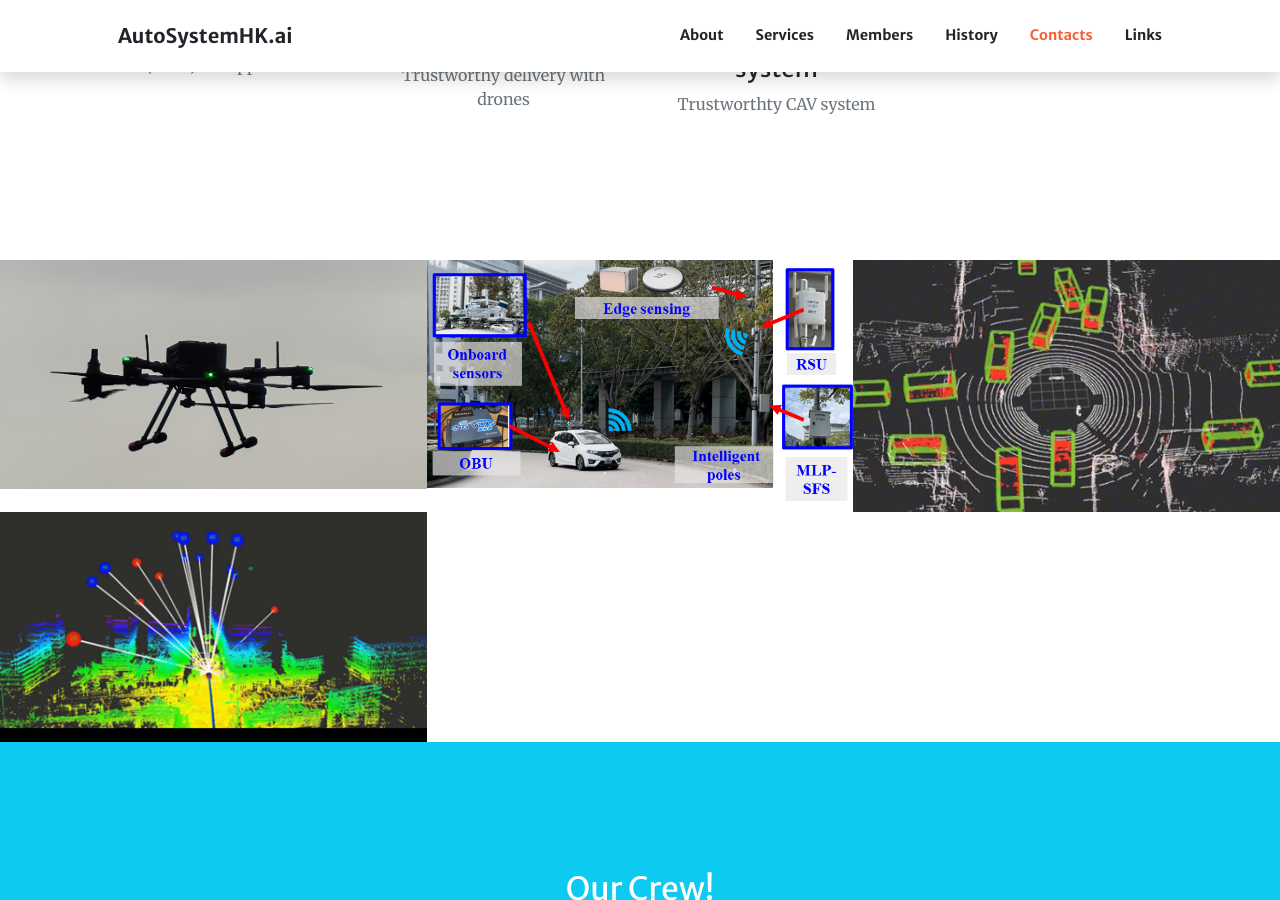
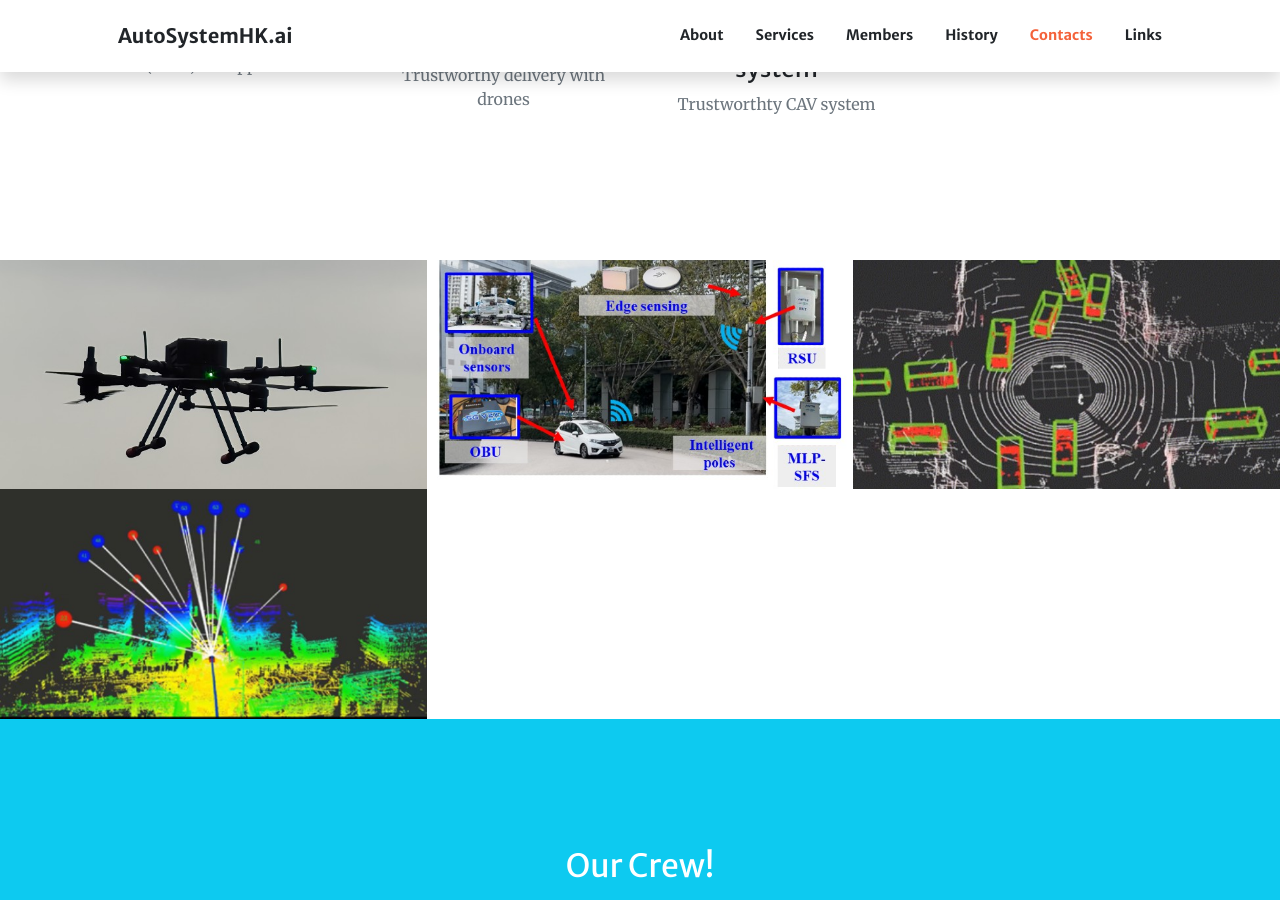
Before and after one commit to AutoSystemHK/AutoSystemHK.github.io, a Jekyll site: the page built from index.md, in a window 1280 px wide and 900 px high, scrolled down 1302 px. Built offline with Jekyll 4.4.1, drawn with Linux system fonts in a browser that asks for light colours; comment, search, counter and statistics services are not loaded.

Commit message:
revise image

```diff
--- a/index.md
+++ b/index.md
@@ -63,15 +63,15 @@ sections:
         # the images are located in:
         # img/portfolio/fullsize
         # img/portfolio/thumbnails
-        icon: vehicle_infrastructure_platform.png
+        icon: vehicle_infrastructure_platform.jpg
         url: '#'
       - title: AI Classification
         text: Trustworthy delivery with drones.
-        icon: vehicle_detection.png
+        icon: vehicle_detection.jpg
         url: '#'
       - title: High Accuacy Mapping
         text: High Accuacy Mapping.
-        icon: mapping.png
+        icon: mapping.jpg
         url: '#'
 
   # - type: aside.html
```
Also changed, not shown: assets/img/portfolio/fullsize/Delivery_UAV.jpg, assets/img/portfolio/fullsize/mapping.jpg (added), assets/img/portfolio/fullsize/vehicle_detection.jpg (added), assets/img/portfolio/fullsize/vehicle_infrastructure_platform.jpg (added), assets/img/portfolio/thumbnails/Delivery_UAV.jpg, assets/img/portfolio/thumbnails/mapping.jpg (added), assets/img/portfolio/thumbnails/vehicle_detection.jpg (added), assets/img/portfolio/thumbnails/vehicle_infrastructure_platform.jpg (added).
